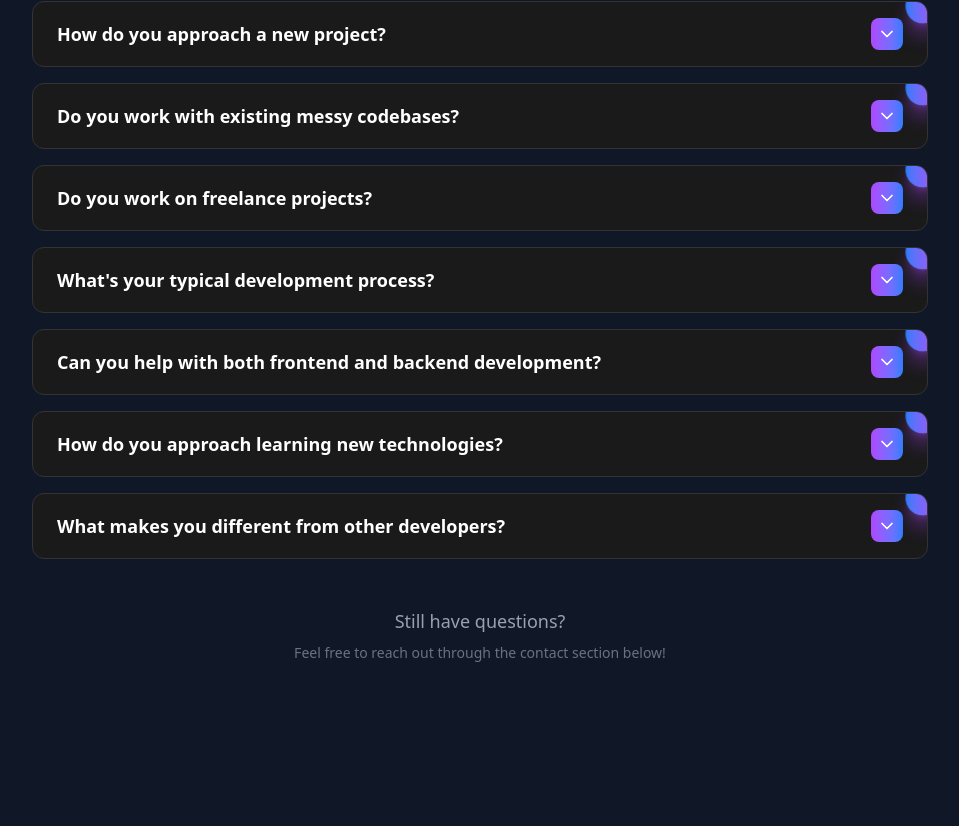
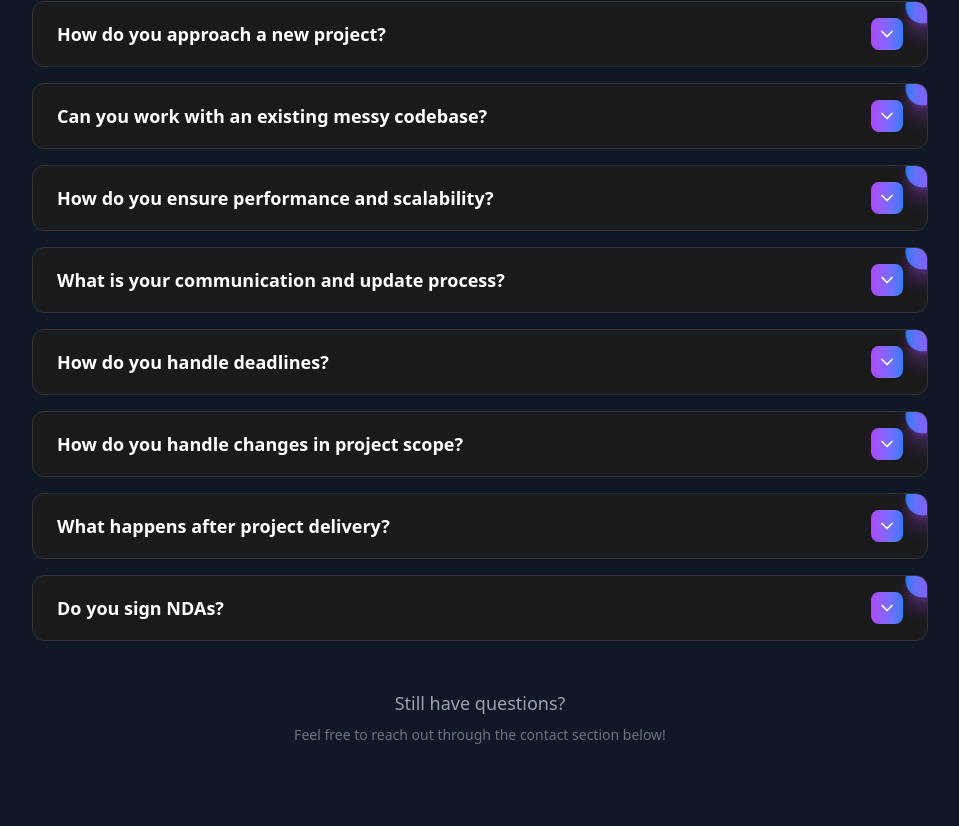
Before and after one commit to Md-Mahir-Asef/portfolio, a React (Vite) app: page / in a window 1280 px wide. Shown: the part 4194-5020 px from the top of the page, without its empty margins (160-1119 px from the left). Built offline with nearby package versions, Linux system fonts and the light colour scheme.

Commit message:
Feat(FAQ): Build FAQ Section.

```diff
--- a/src/sections/Faq.tsx
+++ b/src/sections/Faq.tsx
@@ -17,49 +17,37 @@ const Faq = () => {
             ],
         },
         {
-            question: "Do you work with existing messy codebases?",
-            answer: "You can reach me through multiple channels: email at mdmahirasef.dev@gmail.com, LinkedIn at linkedin.com/in/md-mahir-asef-dev, GitHub at github.com/Md-Mahir-Asef, or Twitter/X at @MdMahirAsef. I'm always open to discussing new opportunities and collaborations.",
+            question: "Can you work with an existing messy codebase?",
+            answer: "Yes. Most real-world projects aren’t perfect — and that’s okay. <br/><br/>I start by auditing the codebase to understand structure, dependencies, and risk areas. Then I refactor incrementally while delivering features, so progress doesn’t stop. <br/><br/>My goal isn’t to rewrite everything — it’s to stabilize, clean, and improve without breaking what already works.",
         },
         {
-            question: "Do you work on freelance projects?",
-            answer: "Yes, I'm available for freelance projects and consulting work. I particularly enjoy projects that involve complex backend systems, API design, database architecture, or full-stack applications. Feel free to reach out with your project details.",
+            question: "How do you ensure performance and scalability?",
+            answer: "I design systems with growth in mind from day one. <br/><br/>That means proper database design, optimized queries, caching where needed, and clean API structure. I also avoid over-engineering — you get a solution that fits your current scale but won’t collapse when traffic grows. <br/><br/>Performance isn’t an afterthought. It’s built into the architecture.",
+        },
+        {
+            question: "What is your communication and update process?",
+            answer: "Clear, structured, and predictable. <br/><br/> We define scope and milestones upfront. I provide regular updates, share progress demos when needed, and raise risks early instead of hiding them. <br/><br/>You’ll always know:",
             bulletPoints: [
-                "Backend system development and optimization",
-                "API design and implementation",
-                "Database architecture and scaling",
-                "Full-stack application development",
-                "Technical consulting and code reviews",
+                "What’s done",
+                "What’s next",
+                "If anything needs your input",
             ],
         },
         {
-            question: "What's your typical development process?",
-            answer: "My development process emphasizes quality, maintainability, and production readiness. I believe in building robust solutions that stand the test of time.",
+            question: "How do you handle deadlines?",
+            answer: "I treat deadlines as commitments.<br/><br/>At the start of the project, we break the work into clear milestones with realistic timelines. I avoid overpromising and instead focus on predictable delivery.<br/><br/>You’ll receive regular progress updates, and if any risk appears, I communicate it early.",
         },
         {
-            question:
-                "Can you help with both frontend and backend development?",
-            answer: "Absolutely! While I'm backend-focused, I'm a full-stack developer comfortable with both frontend and backend technologies. I can handle everything from database design and API development to responsive frontend interfaces and deployment strategies.",
-            bulletPoints: [
-                "Frontend: React, Vue.js, TypeScript, responsive design",
-                "Backend: Node.js, Express, PostgreSQL, MongoDB",
-                "DevOps: Docker, CI/CD, cloud deployment",
-                "Integration: RESTful APIs, GraphQL, WebSocket connections",
-            ],
+            question: "How do you handle changes in project scope?",
+            answer: "Changes are normal — growth often brings new ideas.<br/><br/>When scope changes, I first evaluate the impact on timeline and complexity. Then I clearly communicate what adjustments are needed (time, cost, or both) before moving forward.<br/><br/>Nothing moves without alignment.<br/><br/>This keeps the project structured and prevents confusion or hidden work.",
         },
         {
-            question: "How do you approach learning new technologies?",
-            answer: "I approach learning through hands-on projects and practical application. I focus on understanding fundamental concepts before diving into specific frameworks. I believe in continuous learning and staying updated with industry trends while maintaining strong computer science fundamentals.",
+            question: "What happens after project delivery?",
+            answer: "Delivery isn’t the end — it’s the transition phase.<br/><br/>After launch, I ensure everything is stable, properly documented, and easy for your team to maintain. If needed, I provide short-term post-launch support to handle bug fixes or adjustments.<br/><br/>If you require ongoing maintenance or feature expansion, we can define a structured support plan.",
         },
         {
-            question: "What makes you different from other developers?",
-            answer: "I combine strong computer science fundamentals with practical production experience. I focus on building maintainable, scalable solutions rather than just functional code. I understand system design, database architecture, and the importance of writing code that lasts in production environments.",
-            bulletPoints: [
-                "Deep understanding of data structures and algorithms",
-                "Production-focused development approach",
-                "Emphasis on code maintainability and scalability",
-                "Strong system design and architecture skills",
-                "Commitment to writing documentation and tests",
-            ],
+            question: "Do you sign NDAs?",
+            answer: "Yes. I fully respect confidentiality and intellectual property. <br/><br/>If your project requires an NDA, I’m comfortable signing one before reviewing sensitive details.",
         },
     ];
 
@@ -129,7 +117,12 @@ const Faq = () => {
                                     }`}
                                 >
                                     <div className="px-6 pb-4 text-gray-300 leading-relaxed">
-                                        <p className="mb-3">{item.answer}</p>
+                                        <div
+                                            className="mb-3"
+                                            dangerouslySetInnerHTML={{
+                                                __html: item.answer,
+                                            }}
+                                        />
                                         {item.bulletPoints && (
                                             <ul className="list-disc list-inside space-y-2 ml-2">
                                                 {item.bulletPoints.map(
@@ -141,7 +134,11 @@ const Faq = () => {
                                                             <span className="text-blue-400 mr-2">
                                                                 •
                                                             </span>
-                                                            <span>{point}</span>
+                                                            <span
+                                                                dangerouslySetInnerHTML={{
+                                                                    __html: point,
+                                                                }}
+                                                            />
                                                         </li>
                                                     ),
                                                 )}
```
